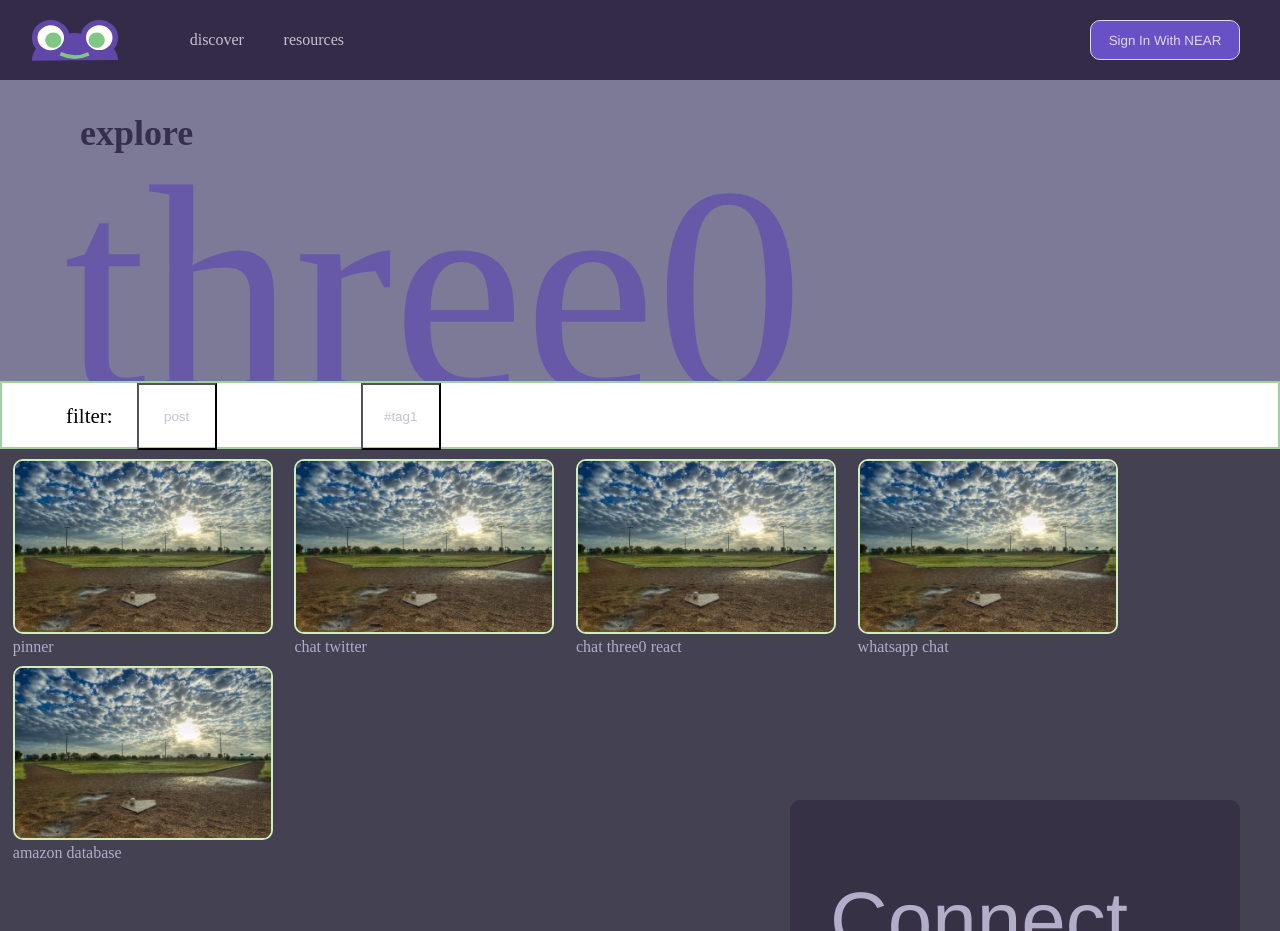
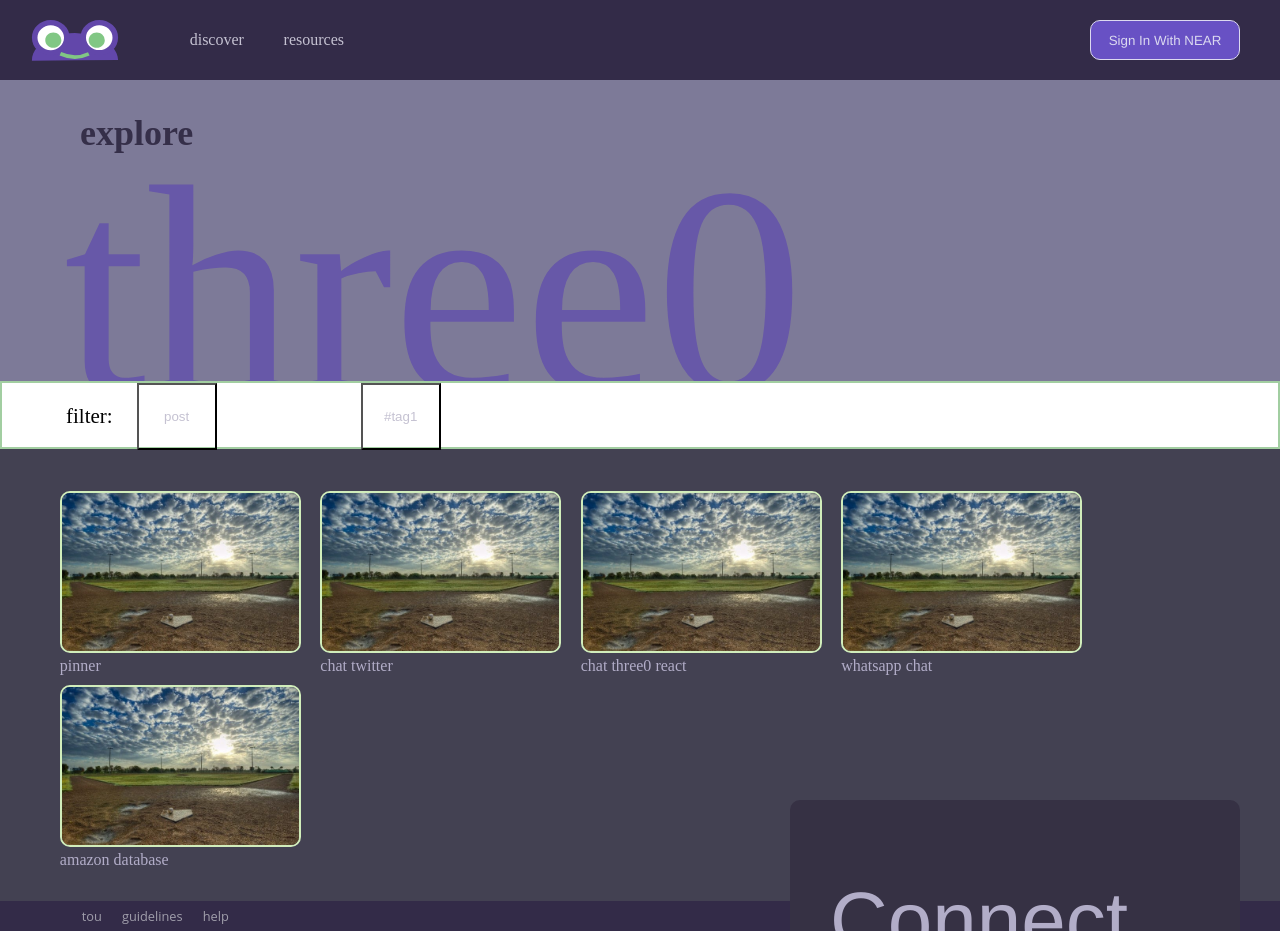
Before and after one commit to Three0Dev/Community-Site, a React (Create React App) app: page / in a window 1280 px wide. Before the commit the page ends 862 px from the top, so only its background shows below. Built offline with nearby package versions, Linux system fonts and the light colour scheme.

Commit message:
added footer

```diff
--- /dev/null
+++ b/src/pages/Body/Footer.jsx
@@ -0,0 +1,17 @@
+import "../../styles/Body/Footer.css"
+
+function Footer() {
+
+  return (
+    <div className="footer-container">
+        <a href="./" className="footer-link">tou</a>
+        <a href="./" className="footer-link">guidelines</a>
+        <a href="./" className="footer-link">help</a>
+    </div>
+  )
+}
+
+export default Footer;
+
+// populate main body with project cards
+//
--- a/src/pages/Body/MainBody.jsx
+++ b/src/pages/Body/MainBody.jsx
@@ -2,7 +2,7 @@ import { Database } from "@three0dev/js-sdk";
 import ProjectCard from "./ProjectCard";
 import "../../styles/Body/MainBody.css";
 import "../../styles/Header/SearchBar.css";
-import "../../styles/Header/FilterBar.css"
+import "../../styles/Header/FilterBar.css";
 
 import { useEffect, useState } from "react";
 
--- a/src/pages/DiscoverPage.jsx
+++ b/src/pages/DiscoverPage.jsx
@@ -1,9 +1,13 @@
 import MainBody from "./Body/MainBody";
+import Footer from "./Body/Footer";
+import "../styles/Body/DiscoveryPage.css"
+
 
 function DiscoverPage() {
   return (
-    <div>
+    <div className="disovery-page-container">
       <MainBody />
+      <Footer />
     </div>
   )
 }
--- /dev/null
+++ b/src/styles/Body/DiscoveryPage.css
@@ -0,0 +1,4 @@
+.disovery-page-container{
+    display: flex;
+    flex-direction: column;
+}
--- /dev/null
+++ b/src/styles/Body/Footer.css
@@ -0,0 +1,22 @@
+ .footer-container{
+    /* position: fixed; */
+
+    /* width: auto;
+    height: 2vh; */
+    display: flex;
+    flex-direction: row;
+    padding: 0.1vw 6vw;
+    background-color: #332B48;
+    align-items: center;
+}
+
+.footer-link{
+    font-family:'Open Sans', sans-serif;;
+    font-style: normal;
+    font-weight: 400;
+    font-size: 1.6vh;
+
+    margin: 5px 15px 5px 5px;
+    text-decoration: none;
+    color: #A09EAB;
+}
--- a/src/styles/Body/MainBody.css
+++ b/src/styles/Body/MainBody.css
@@ -2,6 +2,11 @@
     position: relative;
     display: flex;
     flex-flow: row wrap;
+    padding: 2rem 3rem;
+
+    /* justify-content: center;
+    align-items: stretch; */
+
     /* justify-items: end; */
     /* justify-content: space-around; */
 }
```
